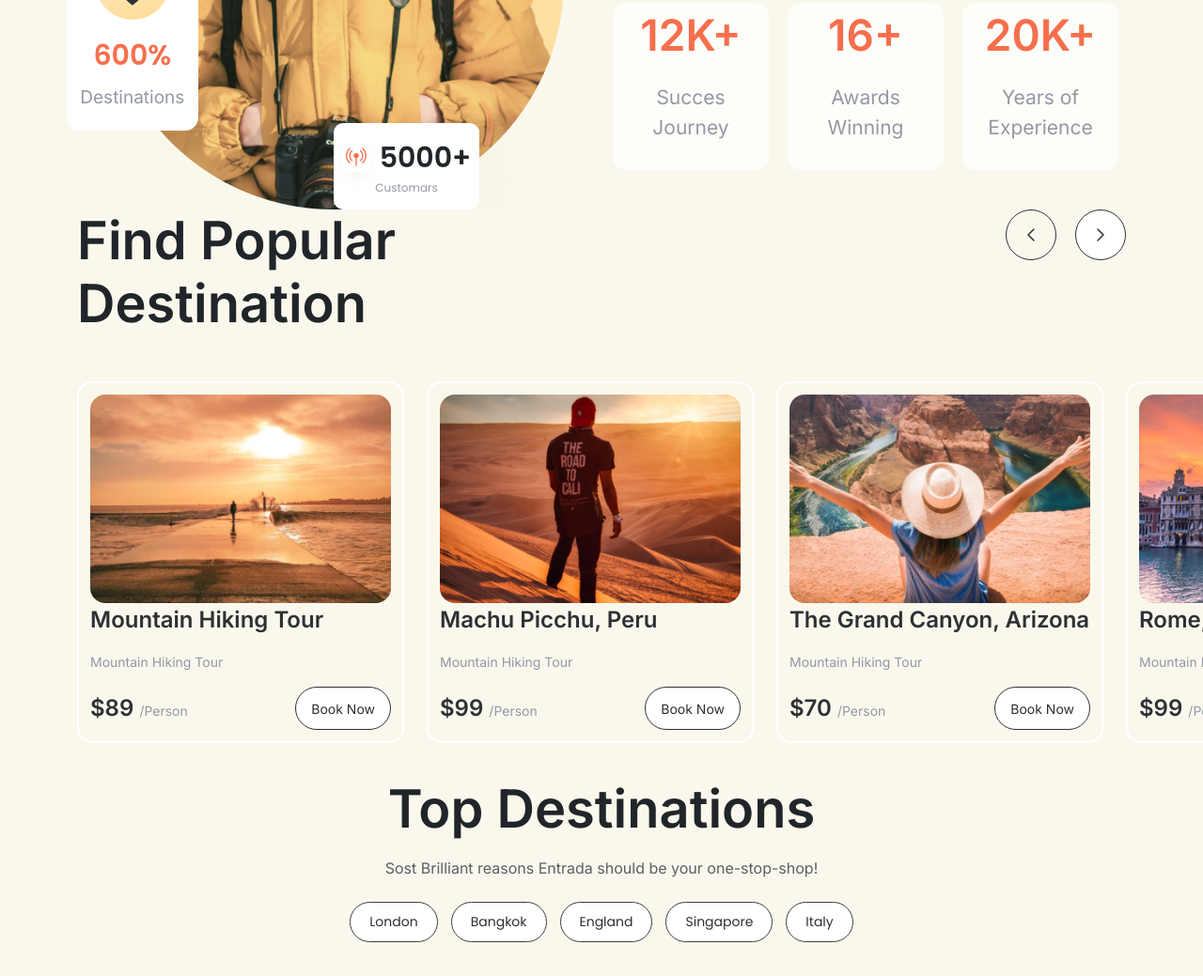
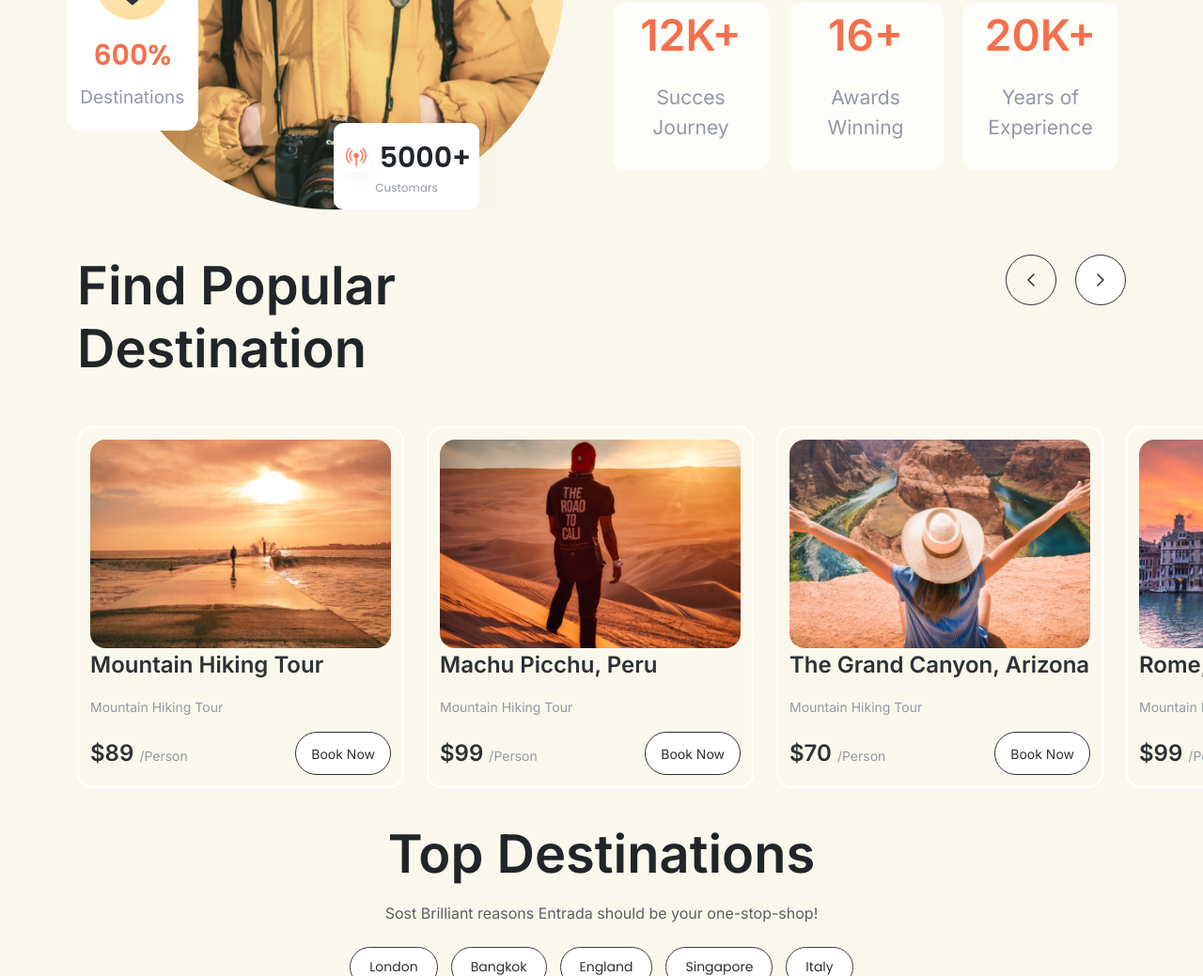
Before and after one commit to ankushchawla7/Travel-Landing-page, a plain HTML site: page index.html in a window 1280 px wide. Shown: the part 1711-2750 px from the top of the page at 94% size. Drawn offline with nearby package versions, Linux system fonts and the light colour scheme.

Commit message:
spacing-update

```diff
--- a/index.html
+++ b/index.html
@@ -312,7 +312,7 @@
         </div>
 
     </section>
-    <section class="popular-destination position-relative bg-prime-white overflow-hidden" id="top-destinations">
+    <section class="popular-destination pt-5 position-relative bg-prime-white overflow-hidden" id="top-destinations">
         <div class="container">
             <div class="d-flex justify-content-between">
                 <h2 class="ff-inter fs-l-4xl fs-lg-7xl mb-5 font-600 dark">Find Popular <span class="d-block"></span>
```
